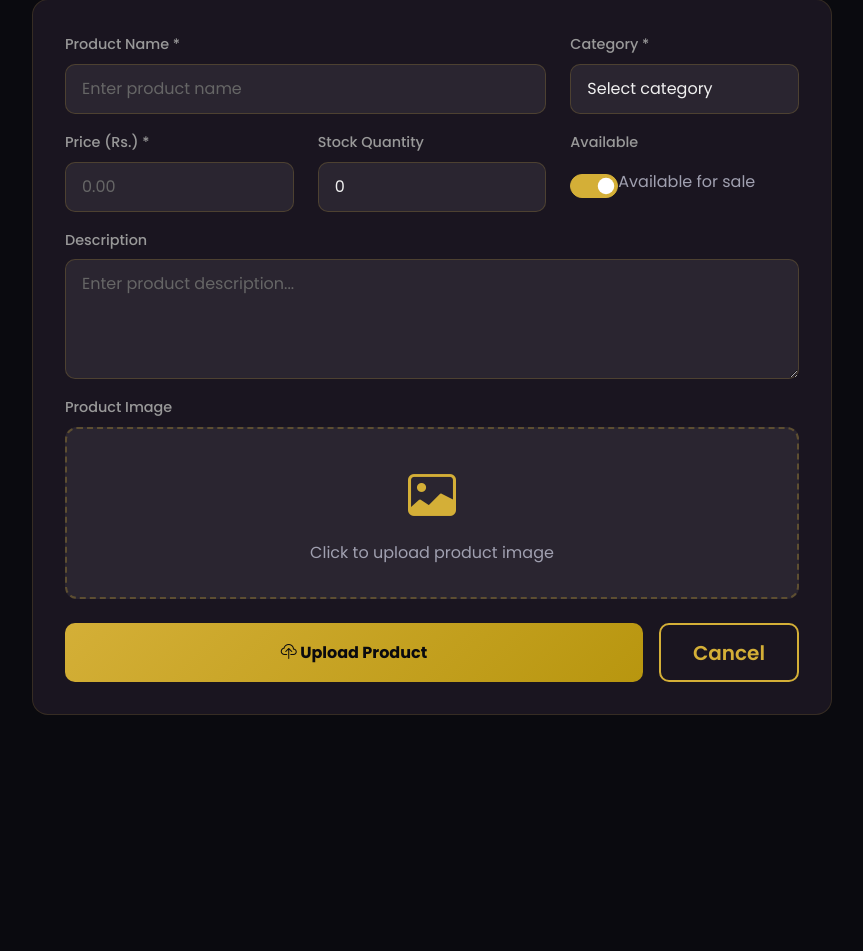
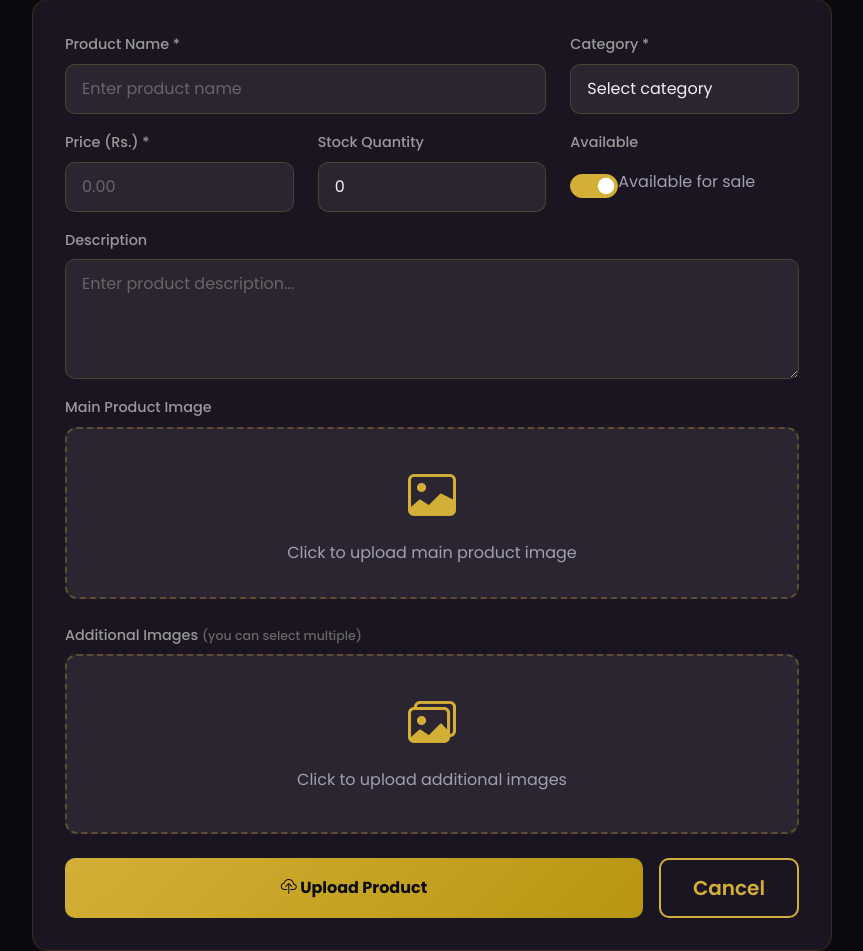
Before and after one commit to smadadali4-create/Bin_Saeed, a Django app: page /admin/add-product/ in a window 1280 px wide. Shown: the part 372-1323 px from the top of the page, without its empty margins (208-1071 px from the left). Before the commit the page ends 1087 px from the top, so only its background shows below. Run offline with Django 5.2, Linux system fonts and the light colour scheme; a user stored in the database is signed in; tables that the repository leaves empty hold one stand-in row (values such as "Sample post"); some libraries are stand-ins or nearby versions.

Commit message:
Add ProductImage model for multiple product photos with carousel gallery

```diff
--- a/products/admin_views.py
+++ b/products/admin_views.py
@@ -2,7 +2,7 @@ from django.shortcuts import render, redirect
 from django.contrib.admin.views.decorators import staff_member_required
 from django.contrib import messages
 from django.utils.text import slugify
-from .models import Category, Product
+from .models import Category, Product, ProductImage
 
 
 @staff_member_required
@@ -27,6 +27,7 @@ def add_product(request):
         stock = request.POST.get('stock')
         description = request.POST.get('description')
         image = request.FILES.get('image')
+        images = request.FILES.getlist('images')
         available = request.POST.get('available') == 'on'
 
         if not name:
@@ -53,6 +54,10 @@ def add_product(request):
                 image=image,
                 available=available,
             )
+
+            for img in images:
+                ProductImage.objects.create(product=product, image=img)
+
             messages.success(request, f'Product "{name}" posted successfully!')
             return redirect('admin_add_product')
 
--- a/products/models.py
+++ b/products/models.py
@@ -43,3 +43,12 @@ class Product(models.Model):
 
     def get_absolute_url(self):
         return reverse('products:product_detail', args=[self.slug])
+
+
+class ProductImage(models.Model):
+    product = models.ForeignKey(Product, on_delete=models.CASCADE, related_name='images')
+    image = models.ImageField(upload_to='products/')
+    created_at = models.DateTimeField(auto_now_add=True)
+
+    class Meta:
+        ordering = ['created_at']
--- a/products/templates/products/admin_add_product.html
+++ b/products/templates/products/admin_add_product.html
@@ -151,13 +151,23 @@
                 </div>
 
                 <div class="mb-4">
-                    <label class="form-label">Product Image</label>
+                    <label class="form-label">Main Product Image</label>
                     <div class="preview-box" id="imagePreview" onclick="document.getElementById('imageInput').click()">
                         <i class="bi bi-image"></i>
-                        <p style="color: #a0a0b0; margin: 0;">Click to upload product image</p>
+                        <p style="color: #a0a0b0; margin: 0;">Click to upload main product image</p>
                         <img id="previewImg" src="#" alt="Preview">
                     </div>
                     <input type="file" name="image" id="imageInput" accept="image/*" style="display: none;" onchange="previewImage(event)">
+                </div>
+
+                <div class="mb-4">
+                    <label class="form-label">Additional Images <small style="color: #666;">(you can select multiple)</small></label>
+                    <div class="preview-box" id="multiImagePreview" onclick="document.getElementById('multiImageInput').click()">
+                        <i class="bi bi-images"></i>
+                        <p style="color: #a0a0b0; margin: 0;">Click to upload additional images</p>
+                        <div id="multiPreviewContainer" class="d-flex flex-wrap gap-2 mt-2"></div>
+                    </div>
+                    <input type="file" name="images" id="multiImageInput" accept="image/*" style="display: none;" multiple onchange="previewMultipleImages(event)">
                 </div>
 
                 <div class="d-flex gap-3">
@@ -183,6 +193,30 @@
             };
             reader.readAsDataURL(event.target.files[0]);
         }
+
+        function previewMultipleImages(event) {
+            const container = document.getElementById('multiPreviewContainer');
+            container.innerHTML = '';
+            const files = event.target.files;
+            for (let i = 0; i < files.length; i++) {
+                const reader = new FileReader();
+                reader.onload = function(e) {
+                    const img = document.createElement('img');
+                    img.src = e.target.result;
+                    img.style.width = '80px';
+                    img.style.height = '80px';
+                    img.style.objectFit = 'cover';
+                    img.style.borderRadius = '8px';
+                    img.style.border = '2px solid rgba(212, 175, 55, 0.3)';
+                    container.appendChild(img);
+                };
+                reader.readAsDataURL(files[i]);
+            }
+            if (files.length > 0) {
+                document.querySelector('#multiImagePreview i').style.display = 'none';
+                document.querySelector('#multiImagePreview p').textContent = files.length + ' image(s) selected';
+            }
+        }
     </script>
 </body>
 </html>
```
Also changed, not shown: products/admin.py (+15 -1 lines), products/templates/products/product_detail.html (+34 -5 lines), products/migrations/0004_productimage.py (added).
